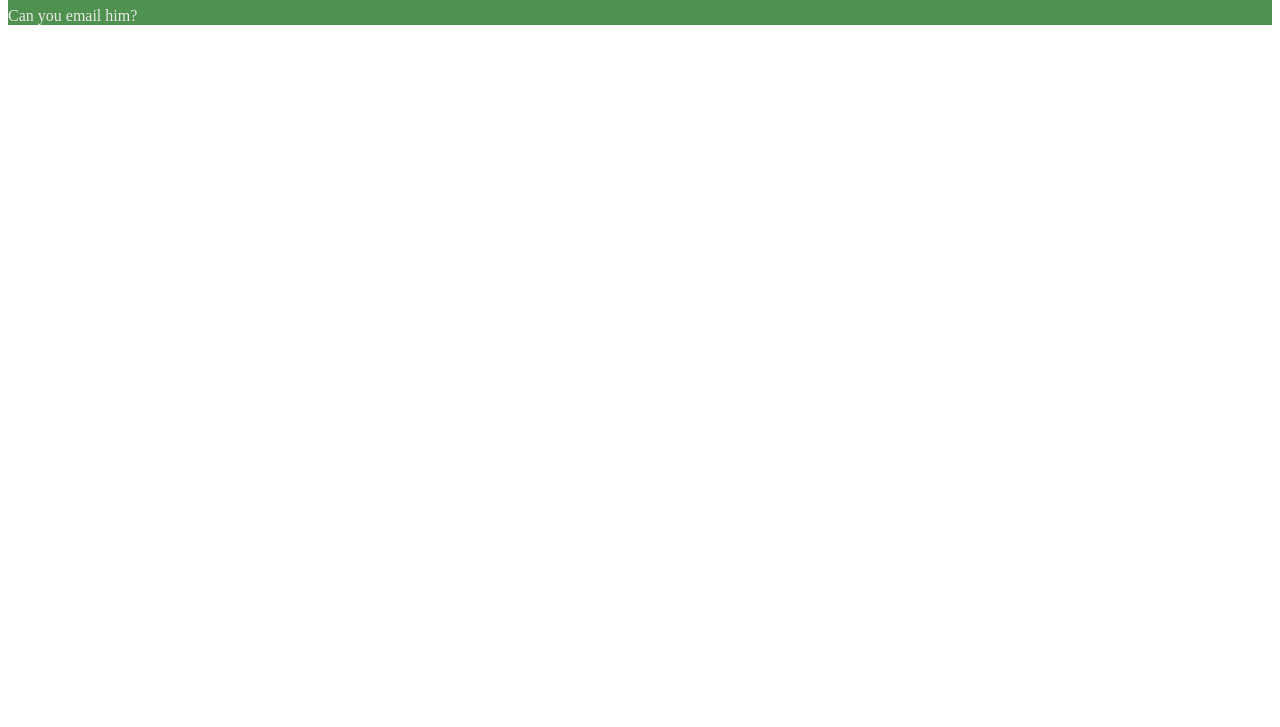
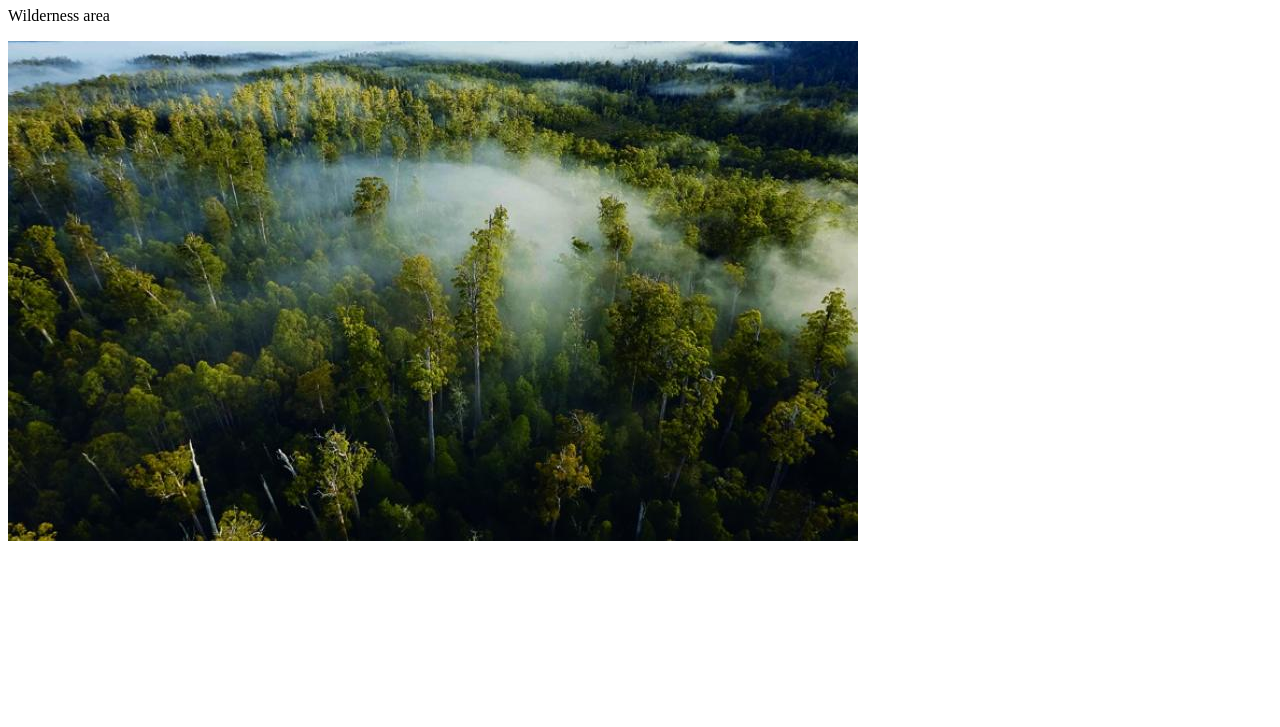
Before and after one commit to DmitriyPavlovskyi/Webpack_3, a React app: page / in a window 1280 px wide. Shown: the part 73-800 px from the top of the page. Built offline with nearby package versions, Linux system fonts and the light colour scheme.

Commit message:
Image loader added

```diff
--- a/package.json
+++ b/package.json
@@ -15,9 +15,11 @@
     "babel-preset-env": "^1.6.1",
     "babel-preset-react": "^6.24.1",
     "css-loader": "^0.28.10",
+    "file-loader": "^1.1.11",
     "node-sass": "^4.7.2",
     "sass-loader": "^6.0.7",
     "style-loader": "^0.20.3",
+    "url-loader": "^1.0.1",
     "webpack": "^3.11.0"
   },
   "dependencies": {
--- a/src/index.js
+++ b/src/index.js
@@ -2,16 +2,18 @@ import React from 'react';
 import ReactDOM from 'react-dom';
 import './style.scss';
 
-class Message extends React.Component {
+class Image extends React.Component {
   render() {
     return (
       <div>
         <h1>{this.props.title}</h1>
-        <p>{this.props.message}</p>
+        <p>{this.props.caption}</p>
+        <div id="image"></div>
       </div>
     )
   }
 }
 
-ReactDOM.render(<Message title="Email Alex" message="Can you email him?"/>,
-                document.getElementById('container'));
+ReactDOM.render(<Image title="Desolation Wilderness"
+                       caption="Wilderness area"/>,
+                       document.getElementById('container'));
--- a/src/style.scss
+++ b/src/style.scss
@@ -1,7 +1,5 @@
-$green: #4f914f;
-$white: #e9e9e9;
-
-div {
-  background-color: $green;
-  color: $white;
+#image {
+  background: url('wilderness.jpg');
+  height: 500px;
+  width: 850px;
 }
--- a/webpack.config.js
+++ b/webpack.config.js
@@ -36,6 +36,12 @@ module.exports = {
           {loader: "css-loader"},
           {loader: "sass-loader"}
         ]
+      },
+      {
+        test: /\.jpg$/,
+        use: [
+          {loader: "url-loader"}
+        ]
       }
     ]
   }
```
Also changed, not shown: src/wilderness.jpg (added).
